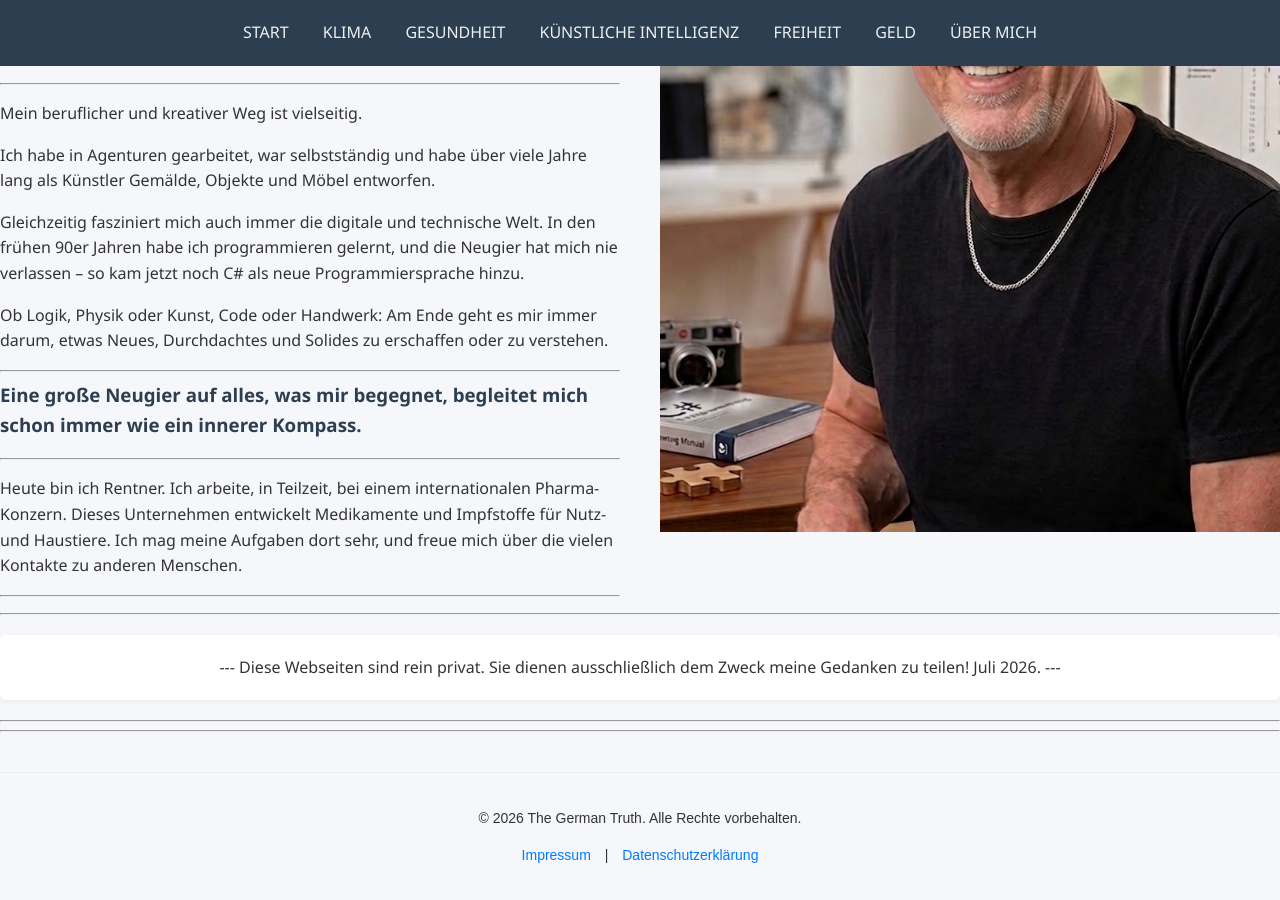
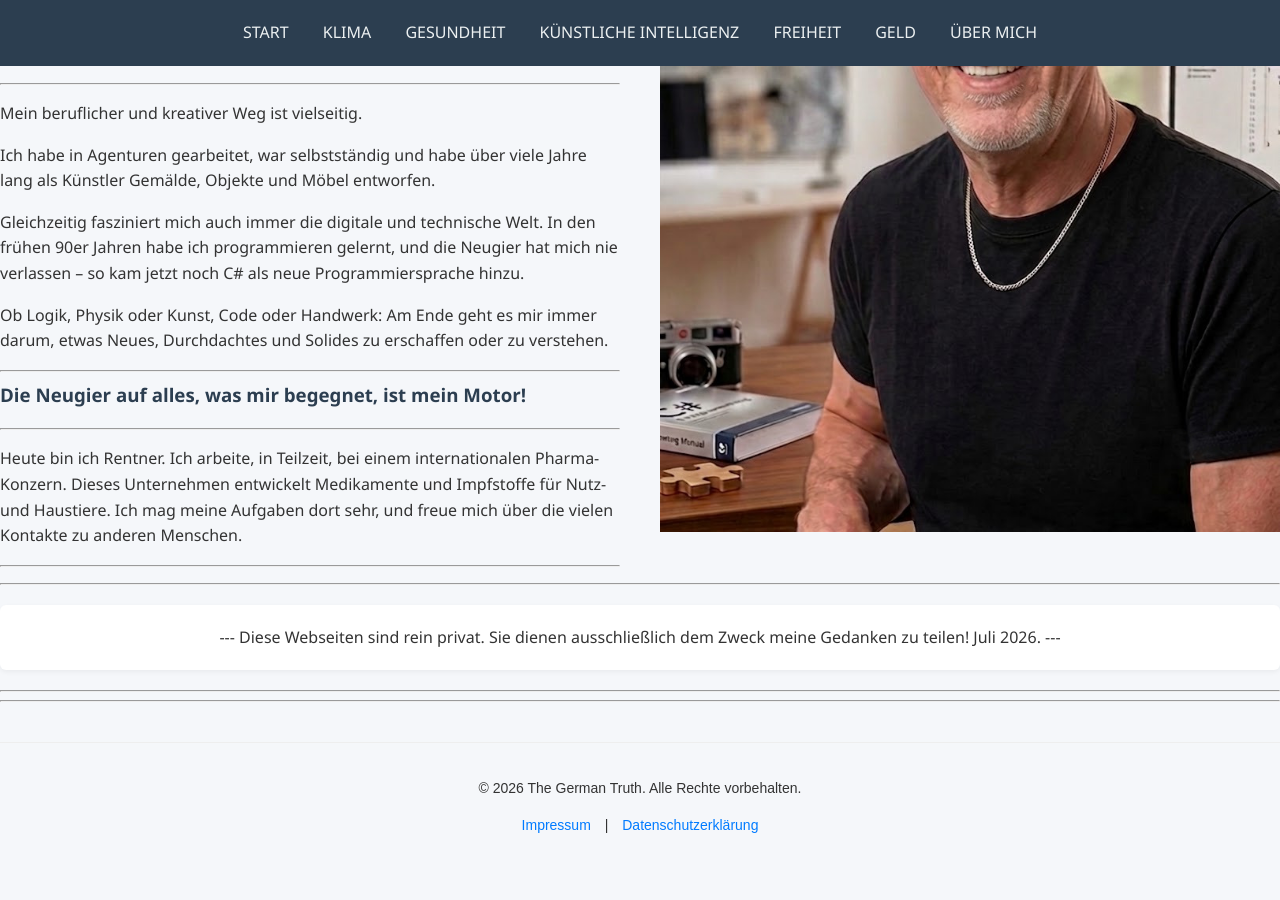
Before and after one commit to TheGermanTruth/TheGermanTruth, a Jekyll site: the page built from werichbin.md, in a window 1280 px wide and 900 px high, scrolled down 1407 px. Built offline with Jekyll 4.4.1, drawn with Linux system fonts in a browser that asks for light colours; after the commit the page ends 2277 px from its top, so only the background shows below that.

Commit message:
Update werichbin.md

```diff
--- a/werichbin.md
+++ b/werichbin.md
@@ -45,7 +45,7 @@ Ob Logik, Physik oder Kunst, Code oder Handwerk: Am Ende geht es mir immer darum
 Neues, Durchdachtes und Solides zu erschaffen oder zu verstehen.
 
 ---
-### Eine große Neugier auf alles, was mir begegnet, begleitet mich schon immer wie ein innerer Kompass.
+### Die Neugier auf alles, was mir begegnet, ist mein Motor!
 ---
 
 Heute bin ich Rentner. Ich arbeite, in Teilzeit, bei einem internationalen Pharma-Konzern. Dieses Unternehmen entwickelt Medikamente und Impfstoffe für
```
